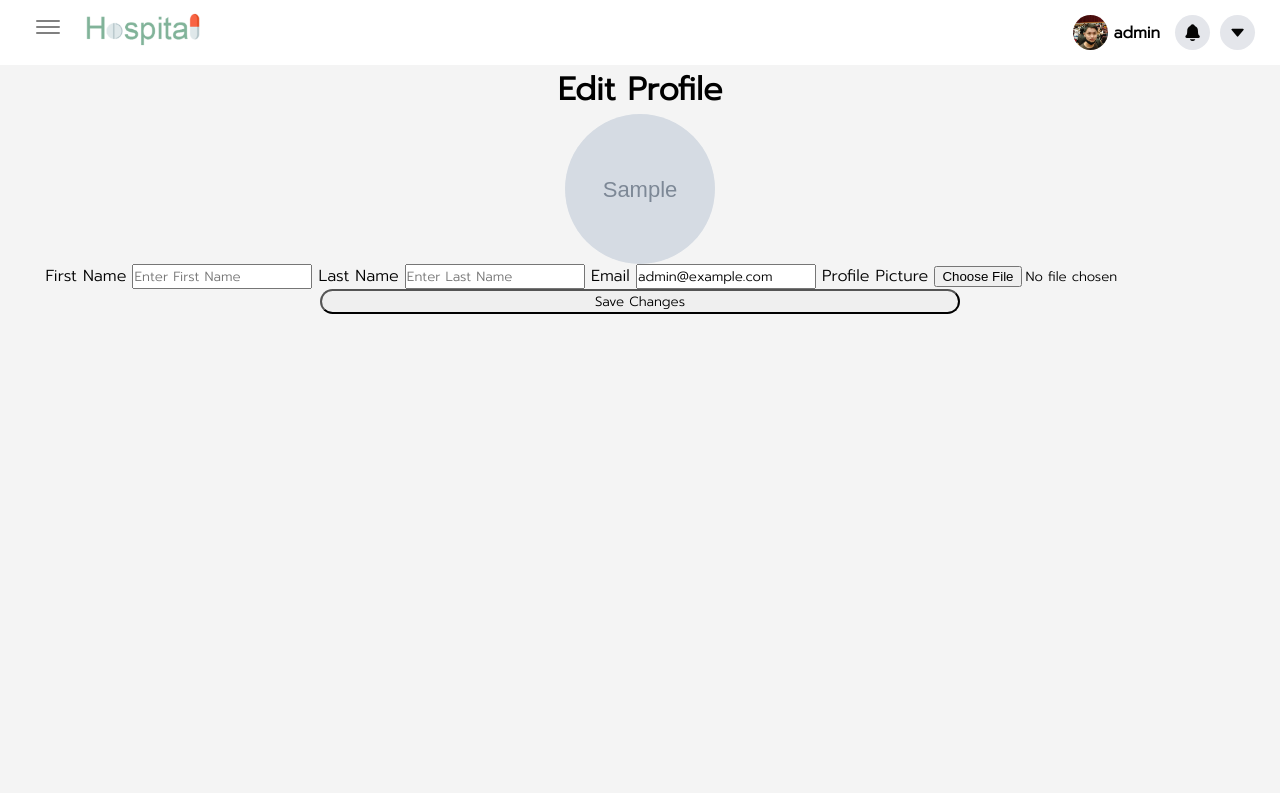
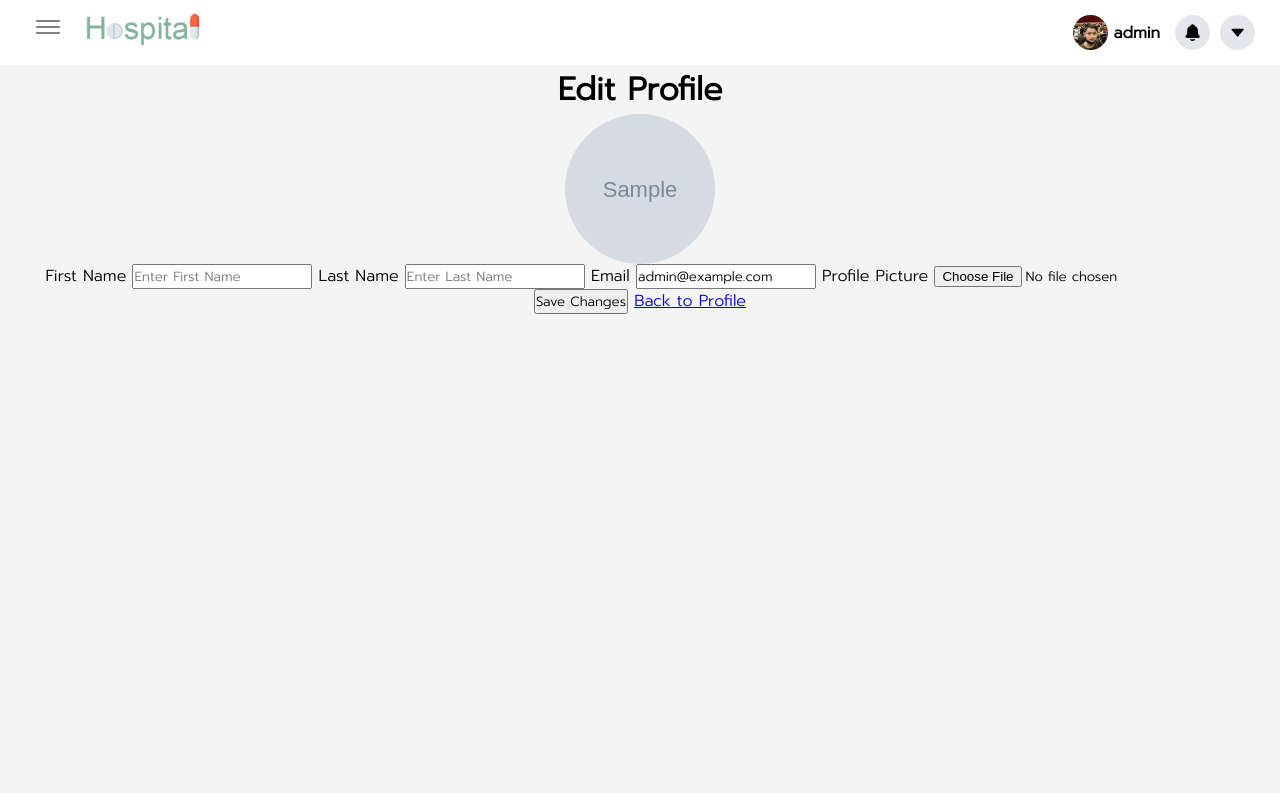
Before and after one commit to yoki31/FPPY.github.io, a Django app: page /editprofile in a window 1280 px wide. Run offline with Django 3.2, Linux system fonts and the light colour scheme; a user stored in the database is signed in; tables that the repository leaves empty hold one stand-in row (values such as "Sample post"); grey boxes marked "Sample" are stand-in pictures.

Commit message:
profile fix

```diff
--- a/doctors/templates/doctors/editprofile.html
+++ b/doctors/templates/doctors/editprofile.html
@@ -5,9 +5,9 @@
 
             <h1>Edit Profile</h1>
                 {% if data.profile_pic %}
-                <img src="/media/{{data.profile_pic}}" style="height:150px;width:150px;border-radius:50%">
+                <img src="{{data.profile_pic}}" style="height:150px;width:150px;border-radius:50%">
                 {% else %}
-                <img src="{% static 'images/user.png' %}" style="height:150px;width:150px;border-radius:50%">
+                <img src="{% static 'images/pic.jg' %}" style="height:150px;width:150px;border-radius:50%">
                 {% endif %}
             <form action="" method="post" enctype="multipart/form-data">
                 {% csrf_token %}
@@ -22,10 +22,11 @@
                             <input type="email" class="form-control" name="email" placeholder="Enter Email" value="{{user.email}}">
 
                             <label>Profile Picture</label>
-                            <input type="file" class="form-control" name="image">
+                            <input type="file" class="form-control" name="image" value="{{user.profile_pic}}">
 
 
-                    <input type="submit" name="changeprofile" value="Save Changes" style="width:50%;border-radius:20px;">
+                    <input type="submit" name="changeprofile" value="Save Changes" href="{% url 'doctors:profile' %}">
+                    <a href="{% url 'doctors:profile' %}" >Back to Profile</a>
             </form>
 
 {% endblock %}
--- a/doctors/urls.py
+++ b/doctors/urls.py
@@ -25,7 +25,6 @@ urlpatterns = [
     path('unews_one/<pk>', views.unews_content, name="unews_content"),
     path('unews_one', views.unews_one, name="unews_one"),
     path('udpromotion', views.udpromotion, name="udpromotion"),
-    path('editprofile', views.editprofile, name="editprofile"),
 
     # admin
     path('adminhome', views.adminhome, name="adminhome"),
@@ -50,5 +49,6 @@ urlpatterns = [
     path('login/', views.loginPage, name="login"),
     path('logout/', views.logoutPLS, name="logout"),
     path('profile', views.profile, name="profile"),
+    path('editprofile', views.editprofile, name="editprofile"),
 
 ]
--- a/doctors/views.py
+++ b/doctors/views.py
@@ -243,11 +243,9 @@ def editprofile(request):
         data = Patient.objects.get(user__id=request.user.id)
         context["data"]=data
     if request.method=="POST":
-        fn = request.POST["First_name"]
-        ln = request.POST["Last_name"]
+        fn = request.POST["fname"]
+        ln = request.POST["lname"]
         em = request.POST["email"]
-        uid = request.POST["Patient_id"]
-        pic = request.POST["profile_pic"]
 
         usr = User.objects.get(id=request.user.id)
         usr.first_name = fn
```
Also changed, not shown: doctors/templates/doctors/profile.html (added, +16 -0 lines).
